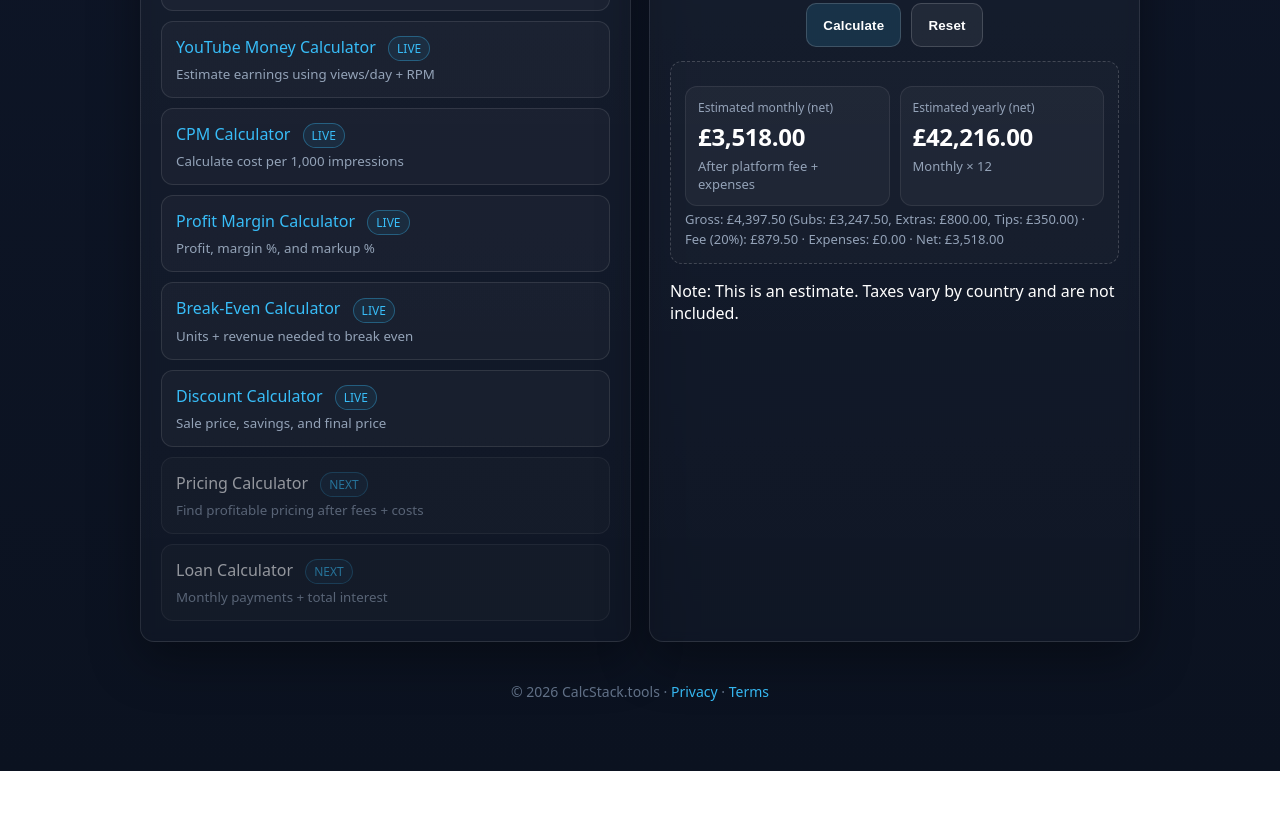
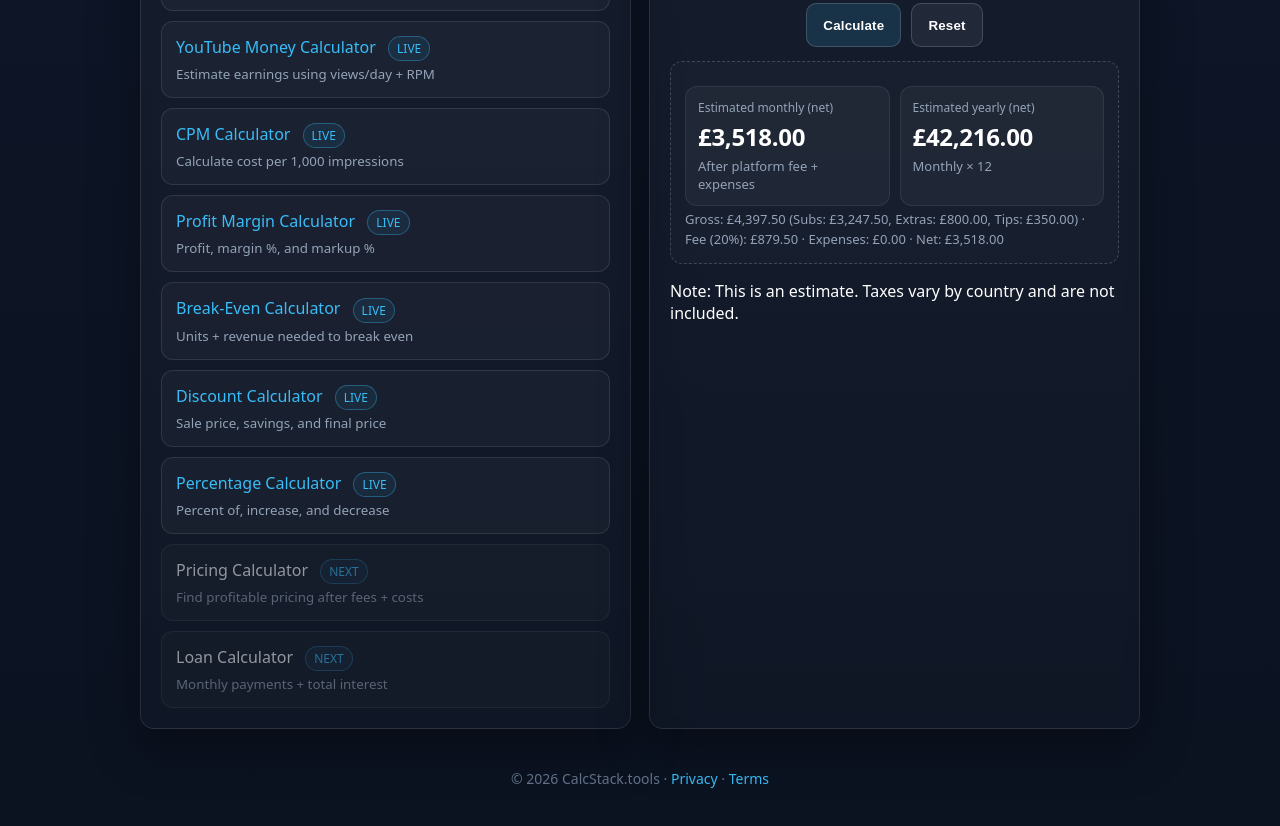
Before and after one commit to revenuetools/revenuetools, a plain HTML site: page index.html in a window 1280 px wide. Shown: the part 582-1408 px from the top of the page. Before the commit the page ends 1353 px from the top, so only its background shows below. Drawn offline with Linux system fonts and the light colour scheme.

Commit message:
Update index.html

```diff
--- a/index.html
+++ b/index.html
@@ -81,6 +81,14 @@
   </div>
   <small>Sale price, savings, and final price</small>
 </a>
+
+    <a class="tool toolLink" href="/percentage-calculator">
+  <div class="toolTitle">
+    Percentage Calculator <span class="badge">LIVE</span>
+  </div>
+  <small>Percent of, increase, and decrease</small>
+</a>
+
 
     <div class="tool disabled" aria-disabled="true">
       <div class="toolTitle">
```
